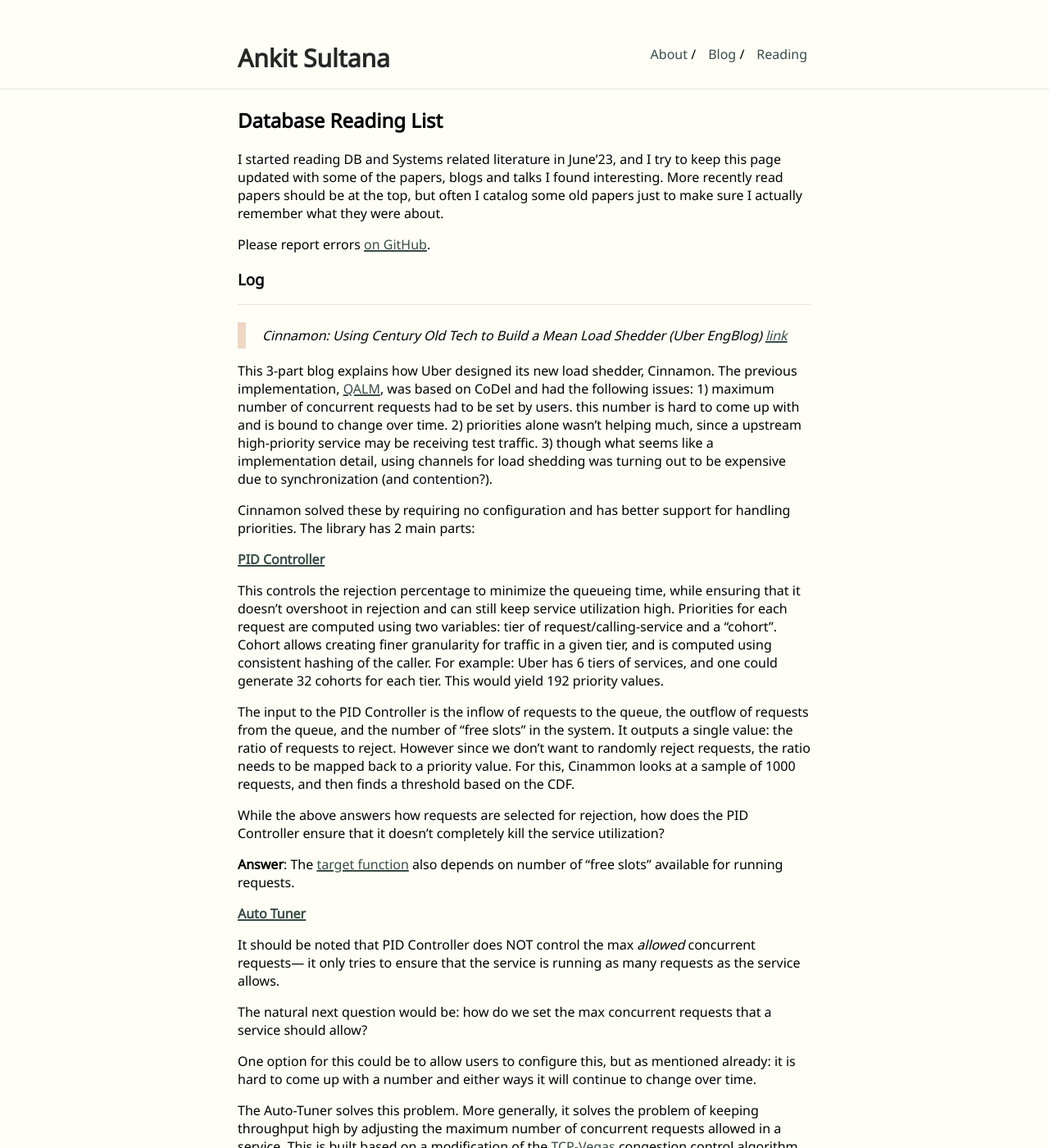
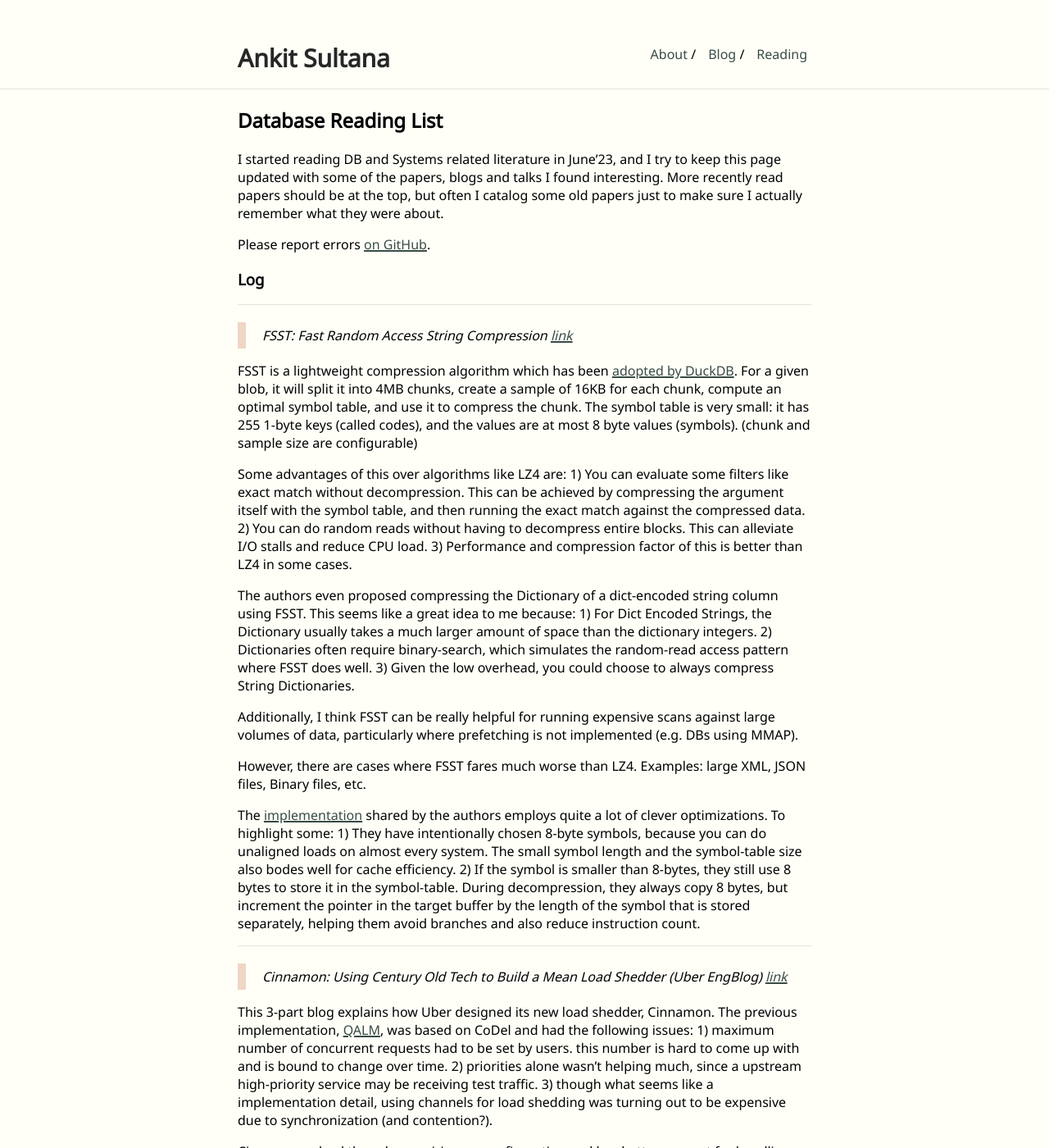
Before and after one commit to ankitsultana/ankitsultana.github.io, a Jekyll site: the page built from _posts/2023-09-19-reading-list.md, in a window 1280 px wide and 1400 px high. Shown: the whole window at 82% size. Built offline with Jekyll 4.4.1, drawn with Linux system fonts in a browser that asks for light colours.

Commit message:
add fsst

```diff
--- a/_posts/2023-09-19-reading-list.md
+++ b/_posts/2023-09-19-reading-list.md
@@ -16,6 +16,41 @@
 Please report errors [on GitHub](https://github.com/ankitsultana/ankitsultana.github.io).
 
 ### Log
+
+---
+
+<div class="paper-desc">
+FSST: Fast Random Access String Compression
+ <a href="https://www.vldb.org/pvldb/vol13/p2649-boncz.pdf">link</a>
+</div>
+
+FSST is a lightweight compression algorithm which has been
+[adopted by DuckDB](https://duckdb.org/2022/10/28/lightweight-compression.html).
+For a given blob, it will split it into 4MB chunks, create a sample of 16KB for each chunk, compute an optimal
+symbol table, and use it to compress the chunk. The symbol table is very small: it has 255 1-byte keys (called codes),
+and the values are at most 8 byte values (symbols). (chunk and sample size are configurable)
+
+Some advantages of this over algorithms like LZ4 are: 1) You can evaluate some filters like exact match without decompression.
+This can be achieved by compressing the argument itself with the symbol table, and then running the exact match against
+the compressed data. 2) You can do random reads without having to decompress entire blocks. This can alleviate
+I/O stalls and reduce CPU load. 3) Performance and compression factor of this is better than LZ4 in some cases.
+
+The authors even proposed compressing the Dictionary of a dict-encoded string column using FSST. This seems like a great
+idea to me because: 1) For Dict Encoded Strings, the Dictionary usually takes a much larger amount of space than the
+dictionary integers. 2) Dictionaries often require binary-search, which simulates the random-read access pattern where
+FSST does well. 3) Given the low overhead, you could choose to always compress String Dictionaries.
+
+Additionally, I think FSST can be really helpful for running expensive scans against large volumes of data,
+particularly where prefetching is not implemented (e.g. DBs using MMAP).
+
+However, there are cases where FSST fares much worse than LZ4. Examples: large XML, JSON files, Binary files, etc.
+
+The [implementation](https://github.com/cwida/fsst) shared by the authors employs quite a lot of clever optimizations.
+To highlight some: 1) They have intentionally chosen 8-byte symbols, because you can do unaligned loads on almost every system.
+The small symbol length and the symbol-table size also bodes well for cache efficiency.
+2) If the symbol is smaller than 8-bytes, they still use 8 bytes to store it in the symbol-table. During decompression,
+they always copy 8 bytes, but increment the pointer in the target buffer by the length of the symbol that is stored
+separately, helping them avoid branches and also reduce instruction count.
 
 ---
 
```
